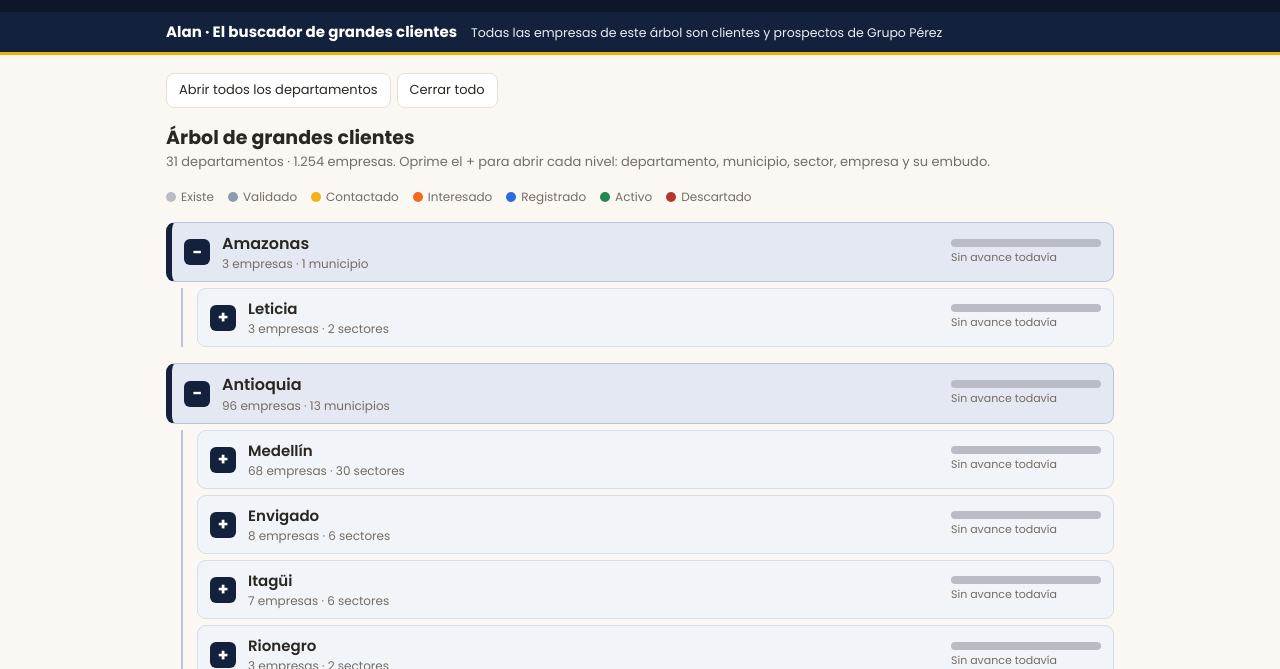
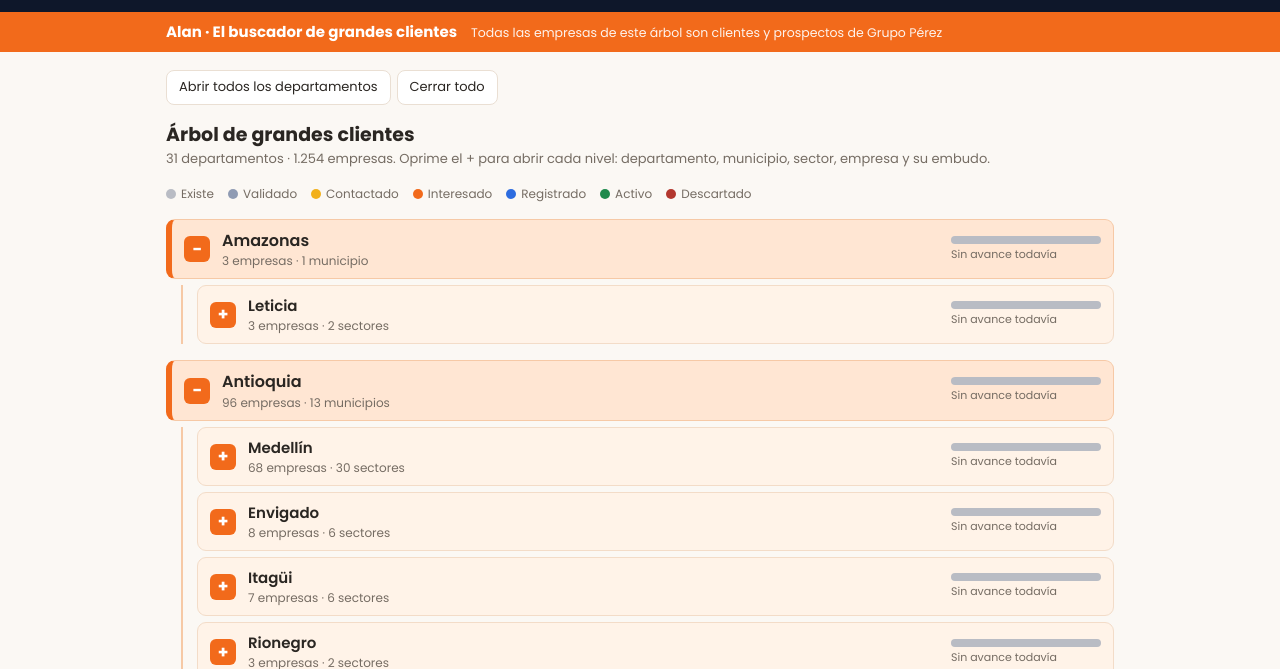
Before and after one commit to negocioscuanticoscol-create/plataforma-nc, a plain HTML site: page alan/grupo-perez.html in a window 1280 px wide. Both pictures are taken after a click on the button "Abrir todos los departamentos". Shown: the part 131-800 px from the top of the page. Drawn offline with nearby package versions, Linux system fonts and the light colour scheme.

Commit message:
Revert "Alan GP: paleta azul oscuro con detalle dorado en vez de naranja, acorde a la marca Grupo Perez"
This reverts commit 6051fffb70eb365b00c5d835845e6a35a930cb8e.

```diff
--- a/alan/grupo-perez.html
+++ b/alan/grupo-perez.html
@@ -9,15 +9,15 @@
 <style>
 /* Layout: barra negra de marca arriba, migas de pan como navegación, una sola columna de tarjetas que se va abriendo por niveles */
 :root{
-  --ink:#2a2622; --paper:#fbf8f4; --card:#ffffff; --line:#eadfd3; --muted:#756c63; --tint1:#e3e8f2; --tint2:#f1f4f9;
-  --accent:#14213d; --accent-ink:#ffffff; --ok:#1f8a4c; --bad:#b3372e;
-  --f1:#b7791f; --f2:#2d6cdf; --f3:#1f8a4c;
+  --ink:#2a2622; --paper:#fbf8f4; --card:#ffffff; --line:#eadfd3; --muted:#756c63; --tint1:#ffe6d3; --tint2:#fff3e8;
+  --accent:#f26a1b; --accent-ink:#ffffff; --ok:#1f8a4c; --bad:#b3372e;
+  --f1:#f26a1b; --f2:#2d6cdf; --f3:#1f8a4c;
   --display:"Poppins",system-ui,sans-serif; --body:"Poppins",system-ui,sans-serif;
 }
 *{box-sizing:border-box}
 html,body{margin:0}
 body{background:var(--paper);color:var(--ink);font-family:var(--body);font-size:15px;line-height:1.45}
-header{background:#16181d;color:#fff;border-bottom:5px solid #eab308;padding:18px 20px}
+header{background:#16181d;color:#fff;border-bottom:5px solid var(--accent);padding:18px 20px}
 header .in,main{max-width:980px;margin:0 auto}
 header h1{font-family:var(--display);font-size:22px;margin:0;font-weight:700;text-wrap:balance}
 header p{margin:2px 0 0;color:#c9c9cc;font-size:13px}
@@ -107,18 +107,18 @@ header .gpt .tag{margin:0;color:#cbd5e1;font-size:13px;max-width:34ch}
 @media (max-width:560px){.brands{grid-template-columns:repeat(4,minmax(0,1fr));width:100%}header .gpt h1{font-size:32px}}
 
 :root{color-scheme:light}
-.row.l0{background:var(--tint1);color:var(--ink);border-color:#b9c4d9;border-left:6px solid var(--accent)}
+.row.l0{background:var(--tint1);color:var(--ink);border-color:#f6c9a6;border-left:6px solid var(--accent)}
 .row.l0 b{font-size:16px}
 .row.l0 .meta{color:var(--muted)}
-.row.l1{background:var(--tint2);border-color:#d6dde9}
+.row.l1{background:var(--tint2);border-color:#f3dcc8}
 .row.l2{background:var(--card)}
 .row.l3{background:var(--card);border-style:dashed}
-.kids{border-left-color:#b9c4d9}
-.bar{background:#e1e6ee}
+.kids{border-left-color:#f6c9a6}
+.bar{background:#efe6dc}
 th{background:var(--tint1);color:var(--ink);border-bottom:2px solid var(--accent)}
-.alanbar{background:var(--accent);border-top:0;border-bottom:3px solid #eab308}
+.alanbar{background:var(--accent);border-top:0;border-bottom:0}
 .alanbar span{color:#fff;opacity:.92}
-.hs{background:#eef1f6}
+.hs{background:#f6efe7}
 .note{background:var(--tint2)}
 </style>
 </head>
```
